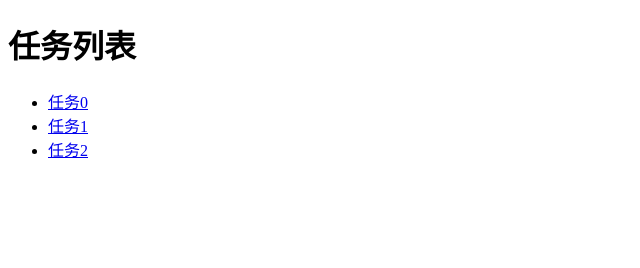
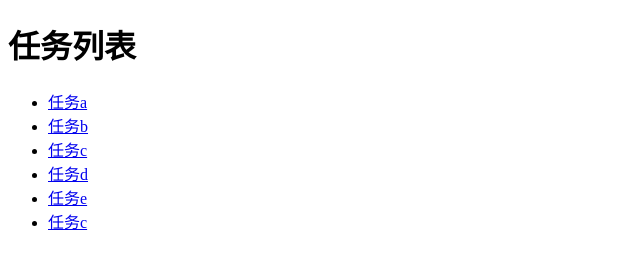
Before and after one commit to glg6/GLG6.github.io, a plain HTML site: page index.html in a window 1280 px wide. Shown: the whole page, without its empty margins (0-640 px from the left). Drawn offline with Linux system fonts and the light colour scheme.

Commit message:
Update index.html

```diff
--- a/index.html
+++ b/index.html
@@ -8,11 +8,12 @@
     <h1>任务列表</h1>
     <ul>
 
-        <li><a href="task1.html" target="_blank">任务0</a></li>
-
-        <li><a href="task2.html" target="_blank">任务1</a></li>
-
-        <li><a href="task3.html" target="_blank">任务2</a></li>
+        <li><a href="task-a.html" target="_blank">任务a</a></li>
+        <li><a href="task-b.html" target="_blank">任务b</a></li>
+        <li><a href="task-c.html" target="_blank">任务c</a></li>
+        <li><a href="task-d.html" target="_blank">任务d</a></li>
+        <li><a href="task-e.html" target="_blank">任务e</a></li>
+        <li><a href="task-c.html" target="_blank">任务c</a></li>
 
     </ul>
 </body>
```
